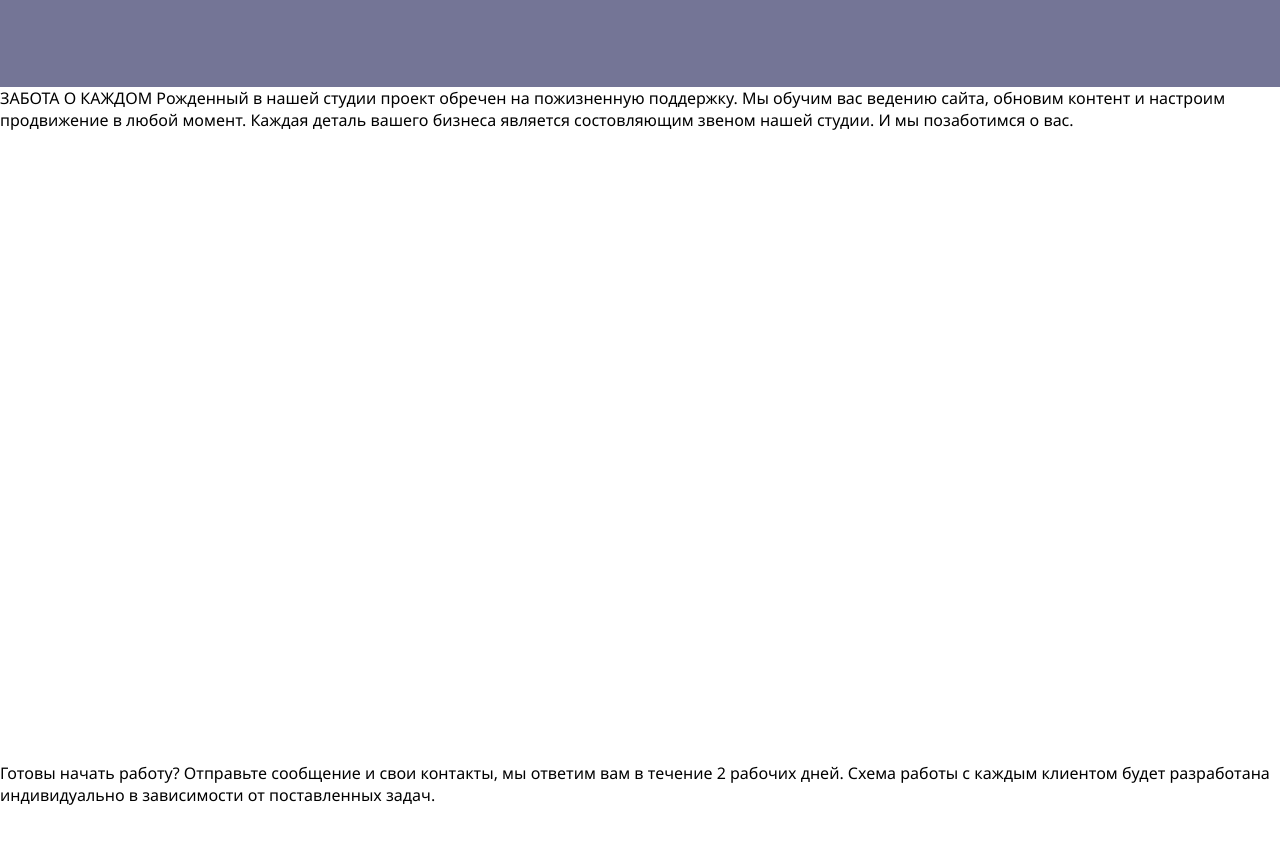
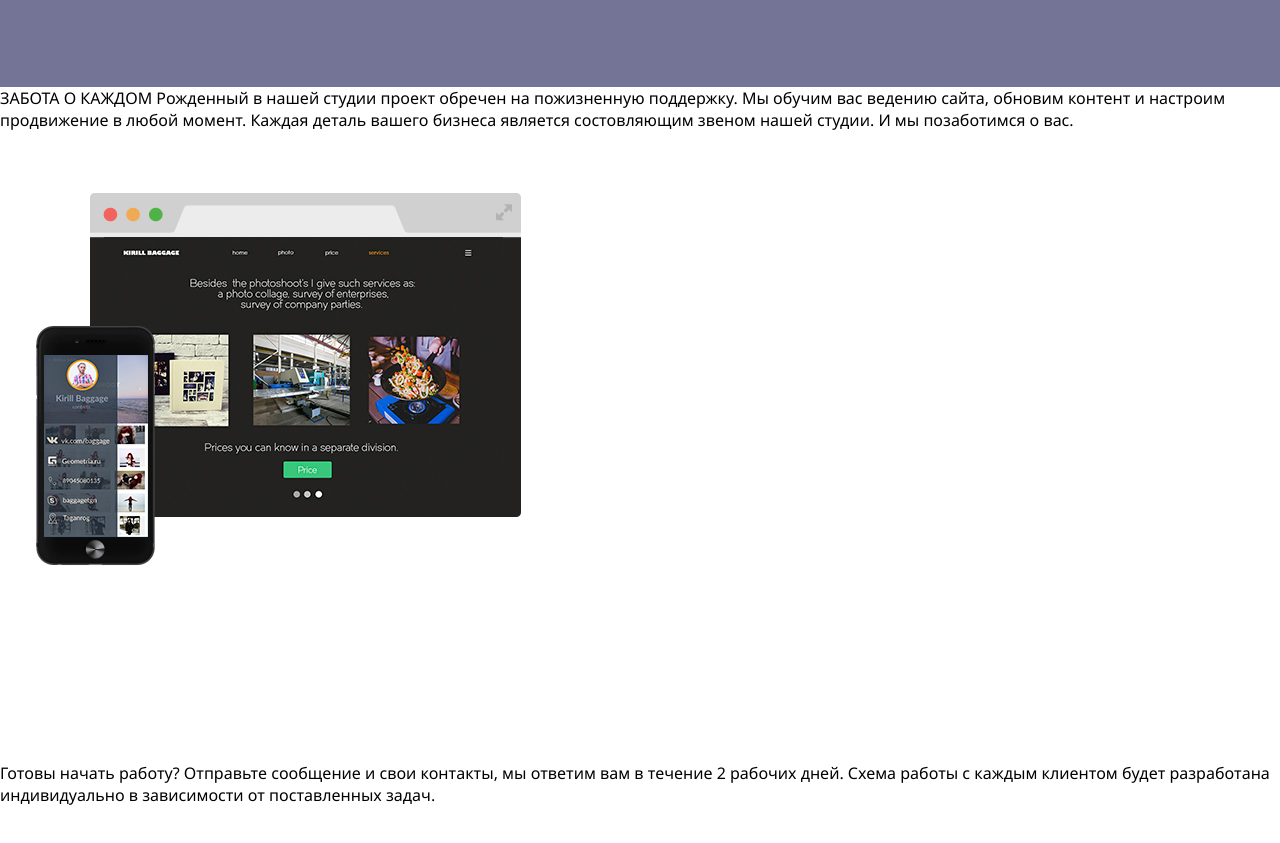
Before and after one commit to zl0ygn0m/freest, a plain HTML site: page index.html in a window 1280 px wide. Shown: the part 6340-7183 px from the top of the page. Drawn offline with nearby package versions, Linux system fonts and the light colour scheme; files whose address does not match are found by name.

Commit message:
Add files via upload

```diff
--- a/index.html
+++ b/index.html
@@ -214,9 +214,11 @@
             продвижение в любой момент. Каждая деталь
             вашего бизнеса является состовляющим звеном
             нашей студии. И мы позаботимся о вас.
+            <img src="img/help_13.jpg" alt="help_13" class="help_13">
 
         </div>
         <div id="contactus" class="contactus">
+
                 Готовы начать работу? Отправьте сообщение
                 и свои контакты, мы ответим вам в течение 2
                 рабочих дней. Схема работы с каждым
```
